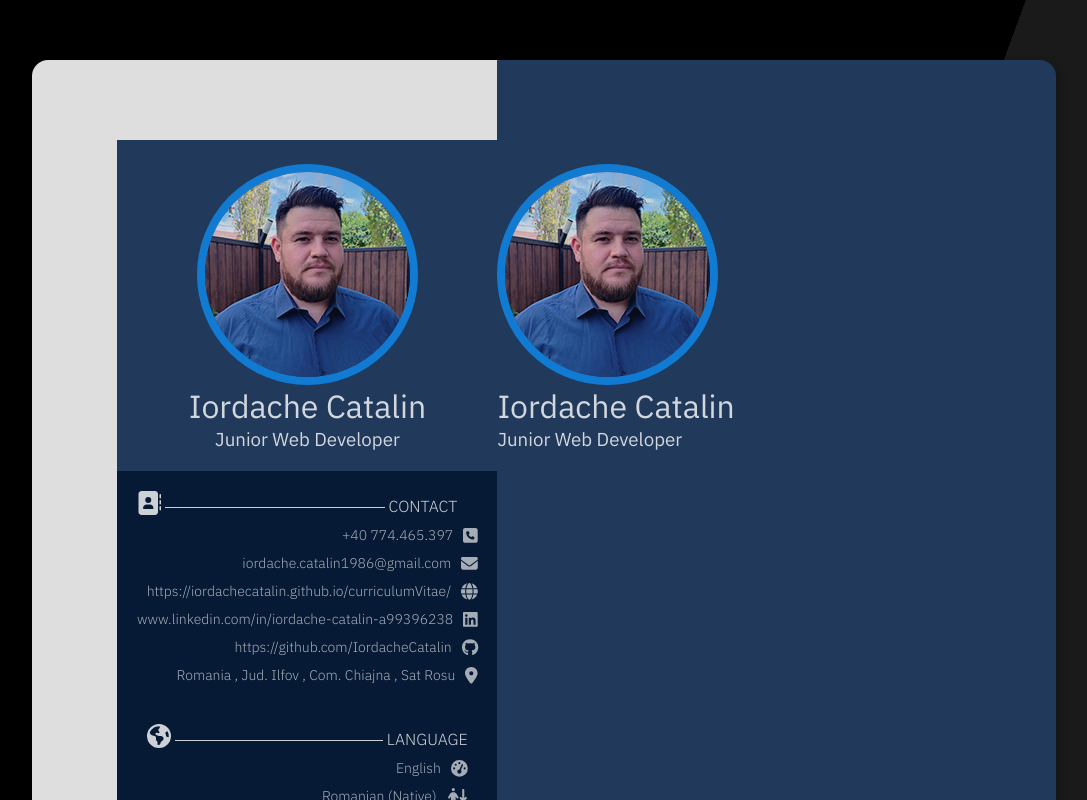
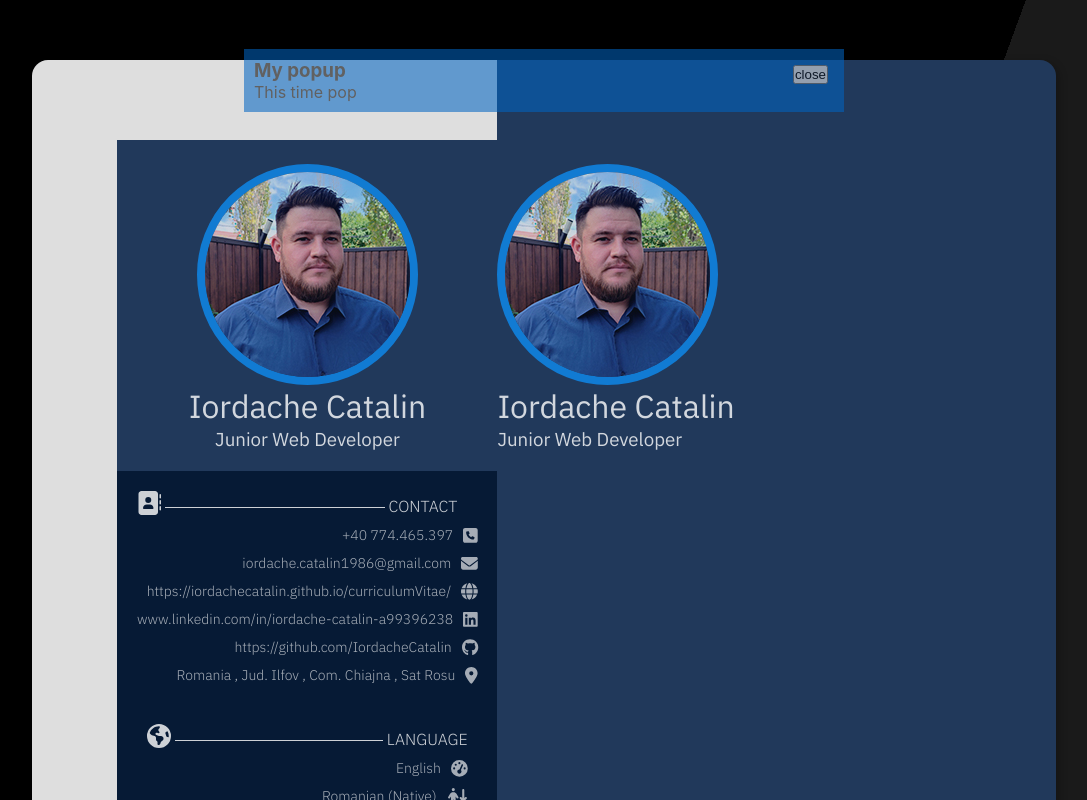
Before and after one commit to IordacheCatalin/curriculumVitae, a React (Create React App) app: page / in a window 1280 px wide. Shown: the top 800 px of the page, without its empty margins (96-1183 px from the left). Built offline with nearby package versions, Linux system fonts and the light colour scheme; a web font is replaced by a local one.

Commit message:
Addinh Popup

```diff
--- a/package.json
+++ b/package.json
@@ -14,6 +14,7 @@
     "@testing-library/user-event": "^13.5.0",
     "react": "^18.2.0",
     "react-dom": "^18.2.0",
+    "react-router-dom": "^6.4.3",
     "react-scripts": "5.0.1",
     "sass": "^1.56.1",
     "web-vitals": "^2.1.4"
--- /dev/null
+++ b/src/Components/Popup/pop.js
@@ -0,0 +1,17 @@
+import Styles from "../../Components/Popup/popup.module.scss";
+import React from "react";
+
+function Pop(props) {
+  return props.trigger ? (
+    <div className={Styles.popup}>
+      <div className={Styles.popupInner}>
+        <button className={Styles.closeBtn} onClick={() => props.setTrigger(false)}>close</button>
+        {props.children}
+      </div>
+    </div>
+  ) : (
+    ""
+  );
+}
+
+export default Pop;
--- /dev/null
+++ b/src/Components/Popup/popup.module.scss
@@ -0,0 +1,29 @@
+.popup{
+    position: absolute;
+    top: -40%;
+    width: 100%;
+    height: 100%;
+    display: flex;
+    justify-content: center;
+    align-items: center;
+    z-index: 1;
+    opacity: 70%;
+}
+
+.popupInner {
+    position: absolute;
+    padding: 10px;
+    width: 90%;
+    max-width: 580px;
+    background-color: rgb(0, 101, 196);
+    z-index: 1;
+    opacity: 80%;
+
+
+}
+
+.popupInner .closeBtn {
+    position: absolute;
+    top:16px;
+    right: 16px;
+}
--- /dev/null
+++ b/src/Components/Popup/popupTimed.js
@@ -0,0 +1,27 @@
+import Pop from "./pop";
+import Styles from "../../Components/Popup/popup.module.scss";
+import React from "react";
+import { useState, useEffect } from "react";
+
+function Popup() {
+  const [buttonPopup, setButtonPopup] = useState(false);
+  const [timedPop, setTimedPop] = useState(false);
+
+  useEffect(() => {
+    setTimeout(() => {
+      setTimedPop(true);
+    }, 2000);
+  }, []);
+
+  return (
+    <div>
+
+      <Pop trigger={timedPop} setTrigger={setTimedPop}>
+        <h3>My popup</h3>
+        <p>This time pop</p>
+      </Pop>
+    </div>
+  );
+}
+
+export default Popup;
--- a/src/Pages/firstPage/firstPage.js
+++ b/src/Pages/firstPage/firstPage.js
@@ -1,5 +1,6 @@
 import Styles from "../firstPage/firstPage.module.scss";
 import ProfilePhoto from "../../Assets/img/Profile.jpg";
+import PopupTimed from "../../Components/Popup/popupTimed";
 
 import { FontAwesomeIcon } from "@fortawesome/react-fontawesome";
 import { faAddressBook } from "@fortawesome/free-solid-svg-icons";
@@ -15,12 +16,14 @@ import { faGaugeHigh } from "@fortawesome/free-solid-svg-icons";
 import { faPersonArrowDownToLine } from "@fortawesome/free-solid-svg-icons";
 
 import ProgressBar from "@ramonak/react-progress-bar";
-
 function firstPage() {
   return (
-    <body>
+
+    <>
+     <PopupTimed/>
         <div className={Styles.container}>
         <div className={Styles.leftSide}>
+
           <div className={Styles.space}></div>
           <div>
             <div
@@ -174,7 +177,6 @@ function firstPage() {
               </div>
               <div className={Styles.ProgressBar}>
                 <ProgressBar
-
                   completed={"Entry Level"}
                   className={Styles.wrapper}
                   barContainerClassName={Styles.barContainer}
@@ -191,7 +193,6 @@ function firstPage() {
               </div>
               <div className={Styles.ProgressBar}>
                 <ProgressBar
-
                   completed={"Entry Level"}
                   className={Styles.wrapper}
                   barContainerClassName={Styles.barContainer}
@@ -208,7 +209,6 @@ function firstPage() {
               </div>
               <div className={Styles.ProgressBar}>
                 <ProgressBar
-
                   completed={"Entry Level"}
                   className={Styles.wrapper}
                   barContainerClassName={Styles.barContainer}
@@ -225,7 +225,6 @@ function firstPage() {
               </div>
               <div className={Styles.ProgressBar}>
                 <ProgressBar
-
                   completed={"Entry Level"}
                   className={Styles.wrapper}
                   barContainerClassName={Styles.barContainer}
@@ -242,7 +241,6 @@ function firstPage() {
               </div>
               <div className={Styles.ProgressBar}>
                 <ProgressBar
-
                   completed={"Entry Level"}
                   className={Styles.wrapper}
                   barContainerClassName={Styles.barContainer}
@@ -259,7 +257,6 @@ function firstPage() {
               </div>
               <div className={Styles.ProgressBar}>
                 <ProgressBar
-
                   completed={"Entry Level"}
                   className={Styles.wrapper}
                   barContainerClassName={Styles.barContainer}
@@ -276,7 +273,6 @@ function firstPage() {
               </div>
               <div className={Styles.ProgressBar}>
                 <ProgressBar
-
                   completed={"Entry Level"}
                   className={Styles.wrapper}
                   barContainerClassName={Styles.barContainer}
@@ -293,7 +289,6 @@ function firstPage() {
               </div>
               <div className={Styles.ProgressBar}>
                 <ProgressBar
-
                   completed={"Entry Level"}
                   className={Styles.wrapper}
                   barContainerClassName={Styles.barContainer}
@@ -310,7 +305,6 @@ function firstPage() {
               </div>
               <div className={Styles.ProgressBar}>
                 <ProgressBar
-
                   completed={"Entry Level"}
                   className={Styles.wrapper}
                   barContainerClassName={Styles.barContainer}
@@ -327,7 +321,6 @@ function firstPage() {
               </div>
               <div className={Styles.ProgressBar}>
                 <ProgressBar
-
                   completed={"Entry Level"}
                   className={Styles.wrapper}
                   barContainerClassName={Styles.barContainer}
@@ -335,7 +328,6 @@ function firstPage() {
                   labelClassName={Styles.label}
                 />
               </div>
-
             </span>
           </div>
         </div>
@@ -355,7 +347,7 @@ function firstPage() {
           </div>
         </div>
       </div>
-    </body>
+    </>
   );
 }
 
--- a/src/Pages/firstPage/firstPage.module.scss
+++ b/src/Pages/firstPage/firstPage.module.scss
@@ -20,7 +20,6 @@ body {
   flex-wrap: wrap;
   border-radius: 16px;
 }
-
 .space {
   height: 80px;
   opacity: 0;
@@ -178,12 +177,14 @@ img:hover {
 }
 
 @media only screen and (max-width: 600px) {
-
-  .DetailBox{
-       margin-right: auto;
-       max-width: 500px;
-     }
-     .leftSide {
-      background-color:#21395b;
-      }
+  .DetailBox {
+    margin-right: auto;
+    max-width: 500px;
+  }
+  .leftSide {
+    background-color: #21395b;
+  }
+  .container {
+    margin: 0 auto;
+  }
 }
```
Also changed, not shown: src/App.js (+4 -3 lines), src/Components/Popup/popup.js (added, +42 -0 lines), 1 other file (tests, documents, lock files or other folders). Lines whose indentation alone changed are shown as unchanged.
